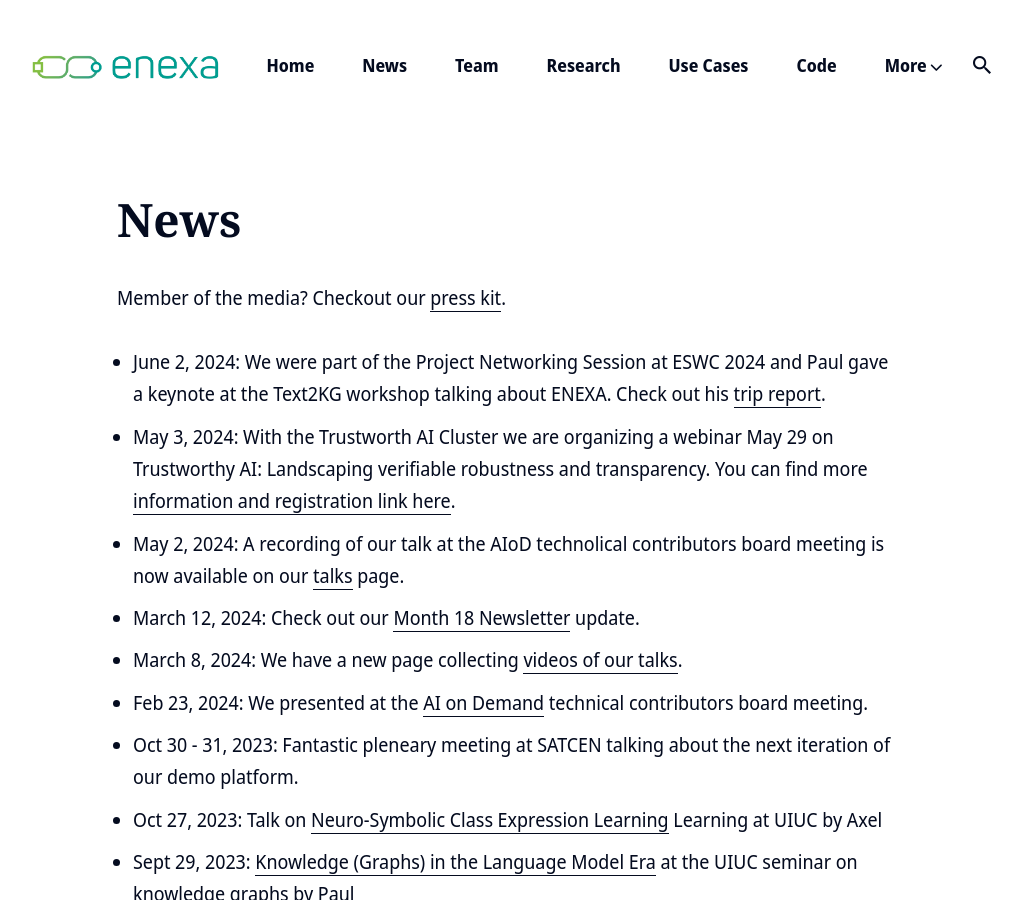
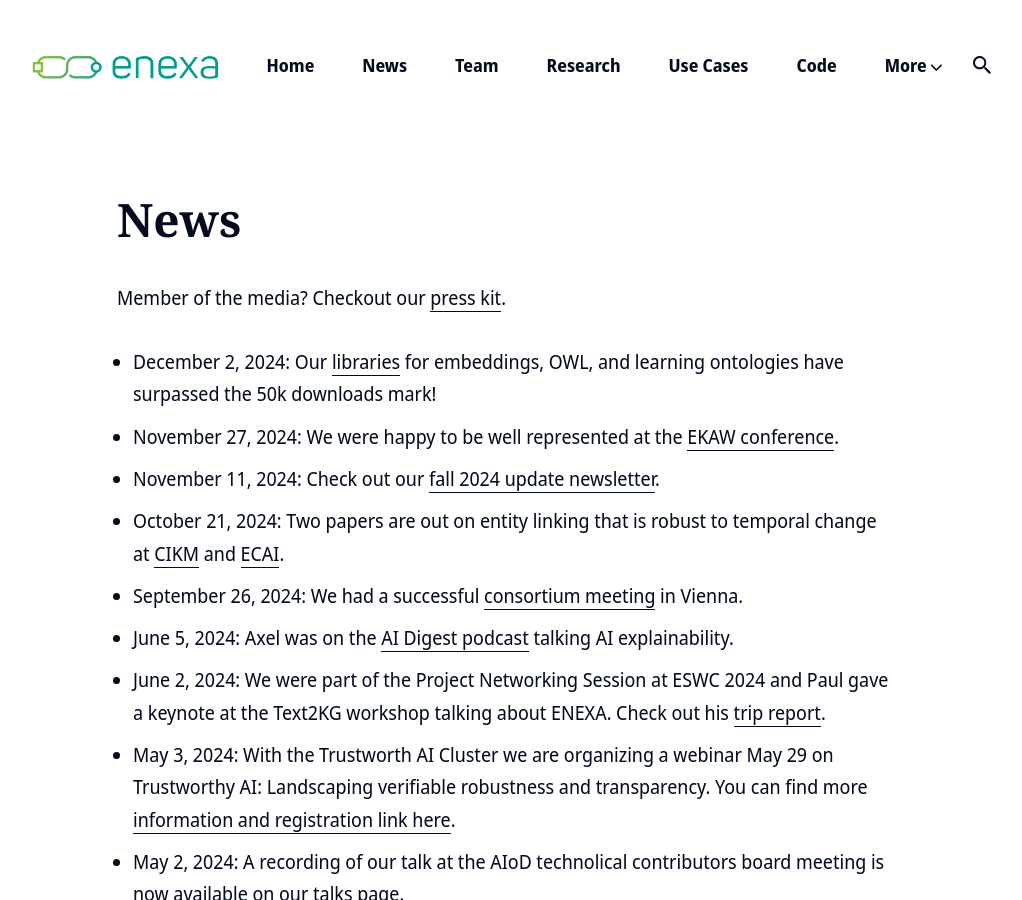
Before and after one commit to EnexaProject/enexaproject.github.io, a Jekyll site: the page built from _pages/news.md, in a window 1280 px wide and 900 px high. Shown: the whole window, without its empty margins (133-1155 px from the left). Built offline with Jekyll 4.4.1, drawn with Linux system fonts in a browser that asks for light colours; nearby versions of some CDN libraries.

Commit message:
new news

```diff
--- a/_pages/news.md
+++ b/_pages/news.md
@@ -6,6 +6,12 @@ permalink: /news/
 
 Member of the media? Checkout our [press kit](/presskit/).
 
+* December 2, 2024: Our [libraries](https://www.linkedin.com/posts/enexa-eu-project_dicee-download-stats-activity-7269288474409635840-9jOL) for embeddings, OWL, and learning ontologies have surpassed the 50k downloads mark!
+* November 27, 2024: We were happy to be well represented at the [EKAW conference](https://www.linkedin.com/posts/enexa-eu-project_were-happy-to-be-ekaw-international-conference-activity-7267472305637752834-YPfy).
+* November 11, 2024: Check out our [fall 2024 update newsletter](https://preview.mailerlite.io/preview/202883/emails/137802932829553920).
+* October 21, 2024: Two papers are out on entity linking that is robust to temporal change at [CIKM](https://doi.org/10.1145/3627673.3679702) and [ECAI](https://ebooks.iospress.nl/volumearticle/70028).
+* September 26, 2024: We had a successful [consortium meeting](https://www.linkedin.com/feed/update/urn:li:activity:7244968835202568192) in Vienna.
+* June 5, 2024: Axel was on the [AI Digest podcast](https://www.youtube.com/watch?v=5g9oXhGB8vA&t=18s) talking AI explainability.
 * June 2, 2024: We were part of the Project Networking Session at ESWC 2024 and Paul gave a keynote at the Text2KG workshop talking about ENEXA. Check out his [trip report](https://thinklinks.wordpress.com/2024/06/02/trip-report-eswc-2024/).
 * May 3, 2024: With the Trustworth AI Cluster we are organizing a webinar May 29 on Trustworthy AI: Landscaping verifiable robustness and transparency. You can find more [information and registration link here](https://evenflow-project.eu/news/webinar-trustworthy-ai-cluster-adrae-evenflow/).
 * May 2, 2024: A recording of our talk at the AIoD technolical contributors board meeting is now available on our [talks](https://enexa.eu/talks/) page.
```
